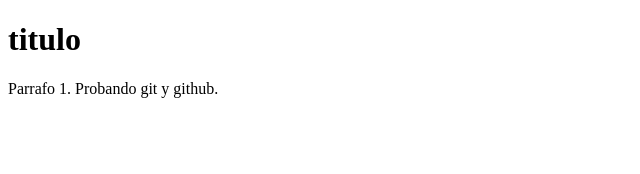
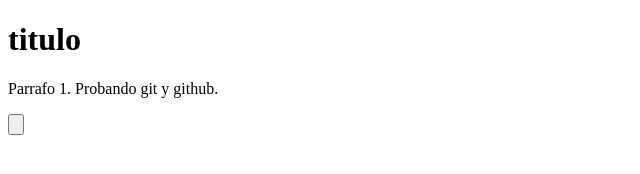
Before and after one commit to diegomotta98/hello-world-git, a plain HTML site: page index.html in a window 1280 px wide. Shown: the full height of the page, 0-640 px from the left. Drawn offline with Linux system fonts and the light colour scheme.

Commit message:
se agrega boton y formulario

```diff
--- a/index.html
+++ b/index.html
@@ -11,5 +11,8 @@
     <p>
         Parrafo 1. Probando git y github.
     </p>
+    <form action="#" method="get">
+        <input type="button" name="enviar" id="enviar">
+    </form>
 </body>
 </html>
```
